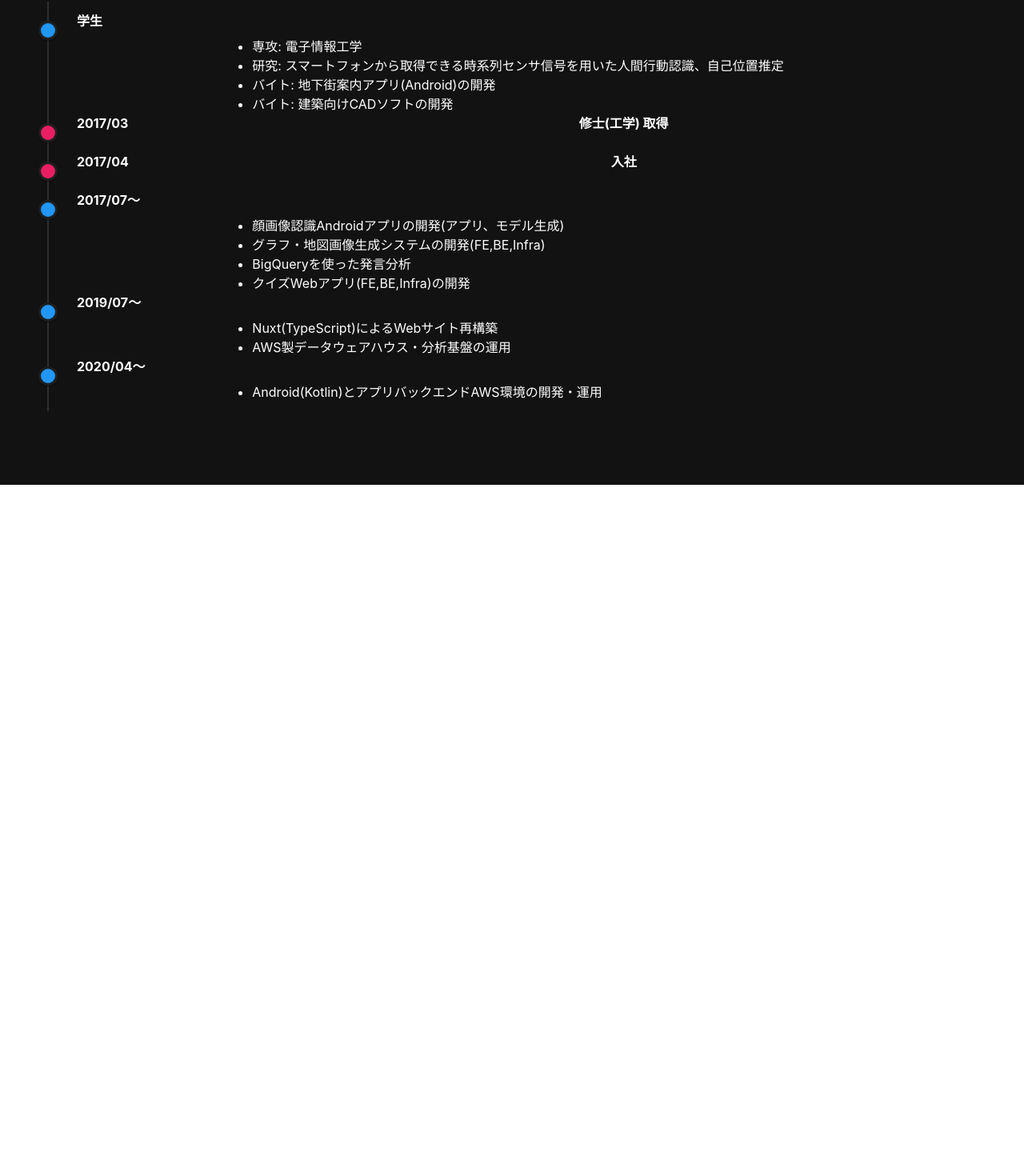
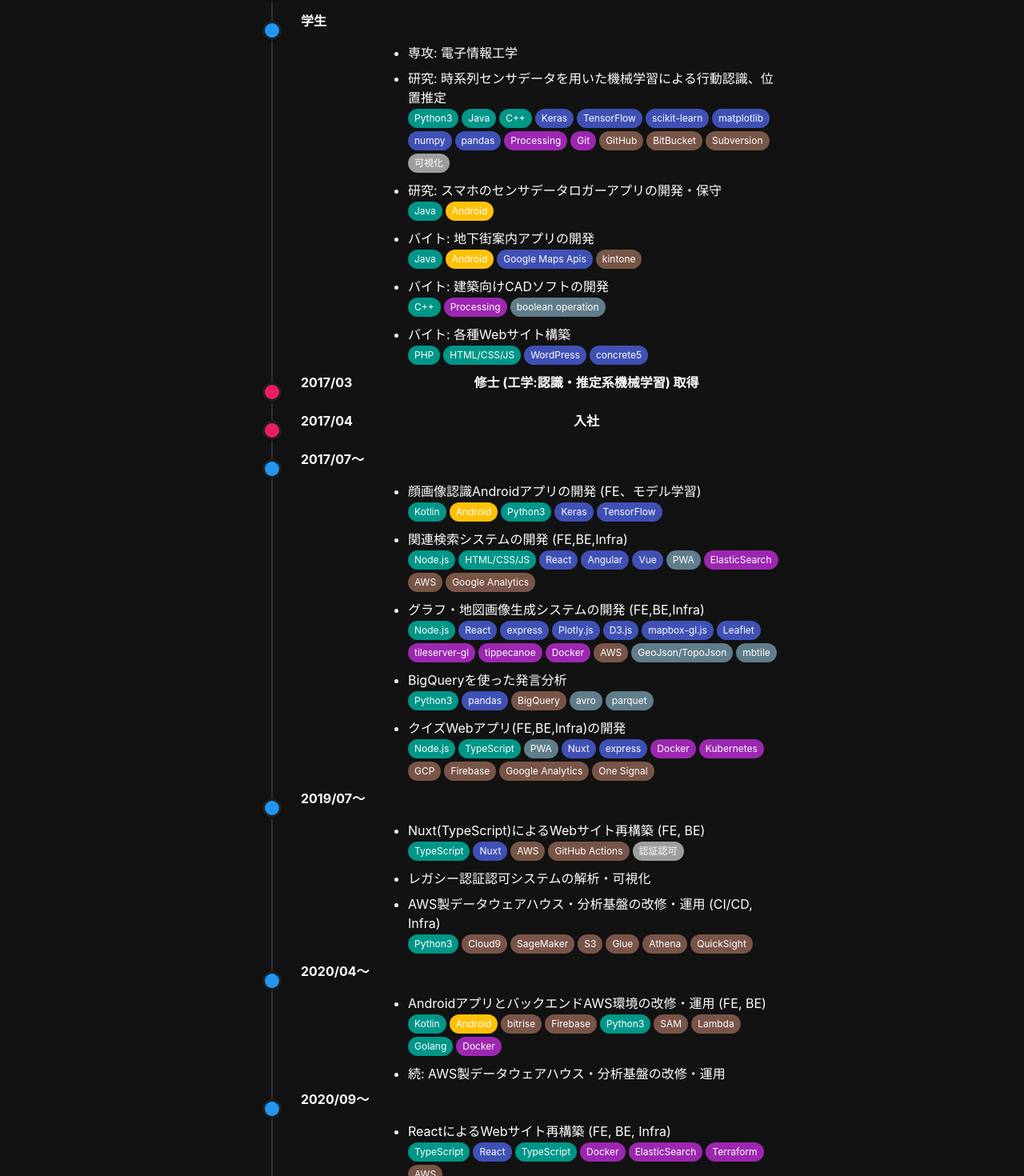
Before and after one commit to icchi-h/icchi-h.github.io, a Vue app: page /timeline in a window 1280 px wide. Shown: the part 194-1664 px from the top of the page at 80% size. Before the commit the page ends 800 px from the top, so only its background shows below. Built offline with nearby package versions, Linux system fonts and the light colour scheme.

Commit message:
Update: Timeline and profile messages

```diff
--- a/src/components/Home.vue
+++ b/src/components/Home.vue
@@ -48,7 +48,7 @@
         >
           <p>都内のメディア企業で働く高専出身エンジニア。</p>
           <p>
-            Web、アプリ(Android)、バックエンド、インフラを広く浅くさわってます。最近はAndroid(Kotlin)や、アプリのAWSバックエンド関連が多い。時々、AWSやGCPでデータウェアハウス・分析用の基盤を扱うことも。
+            Web、アプリ(Android)、バックエンド、インフラを広く浅く扱っています。最近はReact,AWSインフラ関連が多い。時々、AWSやGCPでデータウェアハウス・分析用の基盤を扱うことも。
           </p>
           <p>基本的にソフト・ハード問わず、ものづくり全般が好き。</p>
         </div>
--- a/src/components/Timeline.vue
+++ b/src/components/Timeline.vue
@@ -14,10 +14,45 @@
                 <li>専攻: 電子情報工学</li>
                 <li>
                   研究:
-                  スマートフォンから取得できる時系列センサ信号を用いた人間行動認識、自己位置推定
+                  時系列センサデータを用いた機械学習による行動認識、位置推定<br/>
+                  <v-chip small color="teal" class="chip">Python3</v-chip>
+                  <v-chip small color="teal" class="chip">Java</v-chip>
+                  <v-chip small color="teal" class="chip">C++</v-chip>
+                  <v-chip small color="indigo" class="chip">Keras</v-chip>
+                  <v-chip small color="indigo" class="chip">TensorFlow</v-chip>
+                  <v-chip small color="indigo" class="chip">scikit-learn</v-chip>
+                  <v-chip small color="indigo" class="chip">matplotlib</v-chip>
+                  <v-chip small color="indigo" class="chip">numpy</v-chip>
+                  <v-chip small color="indigo" class="chip">pandas</v-chip>
+                  <v-chip small color="purple" class="chip">Processing</v-chip>
+                  <v-chip small color="purple" class="chip">Git</v-chip>
+                  <v-chip small color="brown" class="chip">GitHub</v-chip>
+                  <v-chip small color="brown" class="chip">BitBucket</v-chip>
+                  <v-chip small color="brown" class="chip">Subversion</v-chip>
+                  <v-chip small color="grey" class="chip">可視化</v-chip>
                 </li>
-                <li>バイト: 地下街案内アプリ(Android)の開発</li>
-                <li>バイト: 建築向けCADソフトの開発</li>
+                <li>研究: スマホのセンサデータロガーアプリの開発・保守<br/>
+                  <v-chip small color="teal" class="chip">Java</v-chip>
+                  <v-chip small color="amber" class="chip">Android</v-chip>
+                </li>
+                <li>バイト: 地下街案内アプリの開発<br/>
+                  <v-chip small color="teal" class="chip">Java</v-chip>
+                  <v-chip small color="amber" class="chip">Android</v-chip>
+                  <v-chip small color="indigo" class="chip">Google Maps Apis</v-chip>
+                  <v-chip small color="brown" class="chip">kintone</v-chip>
+                </li>
+                <li>バイト: 建築向けCADソフトの開発<br/>
+                  <v-chip small color="teal" class="chip">C++</v-chip>
+                  <v-chip small color="purple" class="chip">Processing</v-chip>
+                  <v-chip small color="blue-grey" class="chip">boolean operation</v-chip>
+                </li>
+                <li>
+                  バイト: 各種Webサイト構築<br/>
+                  <v-chip small color="teal" class="chip">PHP</v-chip>
+                  <v-chip small color="teal" class="chip">HTML/CSS/JS</v-chip>
+                  <v-chip small color="indigo" class="chip">WordPress</v-chip>
+                  <v-chip small color="indigo" class="chip">concrete5</v-chip>
+                </li>
               </ul>
             </v-col>
           </v-row>
@@ -31,7 +66,7 @@
             </v-col>
             <!-- <v-col cols="9" class="pa-0"></v-col> -->
             <v-col class="pa-0 text-center" style="word-wrap: break-word;">
-              <h4>修士(工学) 取得</h4>
+              <h4>修士 (工学:認識・推定系機械学習) 取得</h4>
             </v-col>
           </v-row>
         </div>
@@ -58,10 +93,59 @@
             <!-- <v-col cols="9" class="pa-0"></v-col> -->
             <v-col cols="12" sm="10" class="pa-0 pt-2 pt-sm-8" style="word-wrap: break-word;">
               <ul>
-                <li>顔画像認識Androidアプリの開発(アプリ、モデル生成)</li>
-                <li>グラフ・地図画像生成システムの開発(FE,BE,Infra)</li>
-                <li>BigQueryを使った発言分析</li>
-                <li>クイズWebアプリ(FE,BE,Infra)の開発</li>
+                <li>顔画像認識Androidアプリの開発 (FE、モデル学習)<br/>
+                  <v-chip small color="teal" class="chip">Kotlin</v-chip>
+                  <v-chip small color="amber" class="chip">Android</v-chip>
+                  <v-chip small color="teal" class="chip">Python3</v-chip>
+                  <v-chip small color="indigo" class="chip">Keras</v-chip>
+                  <v-chip small color="indigo" class="chip">TensorFlow</v-chip>
+                </li>
+                <li>関連検索システムの開発 (FE,BE,Infra)<br/>
+                  <v-chip small color="teal" class="chip">Node.js</v-chip>
+                  <v-chip small color="teal" class="chip">HTML/CSS/JS</v-chip>
+                  <v-chip small color="indigo" class="chip">React</v-chip>
+                  <v-chip small color="indigo" class="chip">Angular</v-chip>
+                  <v-chip small color="indigo" class="chip">Vue</v-chip>
+                  <v-chip small color="blue-grey" class="chip">PWA</v-chip>
+                  <v-chip small color="purple" class="chip">ElasticSearch</v-chip>
+                  <v-chip small color="brown" class="chip">AWS</v-chip>
+                  <v-chip small color="brown" class="chip">Google Analytics</v-chip>
+                </li>
+                <li>グラフ・地図画像生成システムの開発 (FE,BE,Infra)<br/>
+                  <v-chip small color="teal" class="chip">Node.js</v-chip>
+                  <v-chip small color="indigo" class="chip">React</v-chip>
+                  <v-chip small color="indigo" class="chip">express</v-chip>
+                  <v-chip small color="indigo" class="chip">Plotly.js</v-chip>
+                  <v-chip small color="indigo" class="chip">D3.js</v-chip>
+                  <v-chip small color="indigo" class="chip">mapbox-gl.js</v-chip>
+                  <v-chip small color="indigo" class="chip">Leaflet</v-chip>
+                  <v-chip small color="purple" class="chip">tileserver-gl</v-chip>
+                  <v-chip small color="purple" class="chip">tippecanoe</v-chip>
+                  <v-chip small color="purple" class="chip">Docker</v-chip>
+                  <v-chip small color="brown" class="chip">AWS</v-chip>
+                  <v-chip small color="blue-grey" class="chip">GeoJson/TopoJson</v-chip>
+                  <v-chip small color="blue-grey" class="chip">mbtile</v-chip>
+                </li>
+                <li>BigQueryを使った発言分析<br/>
+                  <v-chip small color="teal" class="chip">Python3</v-chip>
+                  <v-chip small color="indigo" class="chip">pandas</v-chip>
+                  <v-chip small color="brown" class="chip">BigQuery</v-chip>
+                  <v-chip small color="blue-grey" class="chip">avro</v-chip>
+                  <v-chip small color="blue-grey" class="chip">parquet</v-chip>
+                </li>
+                <li>クイズWebアプリ(FE,BE,Infra)の開発<br/>
+                  <v-chip small color="teal" class="chip">Node.js</v-chip>
+                  <v-chip small color="teal" class="chip">TypeScript</v-chip>
+                  <v-chip small color="blue-grey" class="chip">PWA</v-chip>
+                  <v-chip small color="indigo" class="chip">Nuxt</v-chip>
+                  <v-chip small color="indigo" class="chip">express</v-chip>
+                  <v-chip small color="purple" class="chip">Docker</v-chip>
+                  <v-chip small color="purple" class="chip">Kubernetes</v-chip>
+                  <v-chip small color="brown" class="chip">GCP</v-chip>
+                  <v-chip small color="brown" class="chip">Firebase</v-chip>
+                  <v-chip small color="brown" class="chip">Google Analytics</v-chip>
+                  <v-chip small color="brown" class="chip">One Signal</v-chip>
+                </li>
               </ul>
             </v-col>
           </v-row>
@@ -76,8 +160,23 @@
             <!-- <v-col cols="9" class="pa-0"></v-col> -->
             <v-col cols="12" sm="10" class="pa-0 pt-2 pt-sm-8" style="word-wrap: break-word;">
               <ul>
-                <li>Nuxt(TypeScript)によるWebサイト再構築</li>
-                <li>AWS製データウェアハウス・分析基盤の運用</li>
+                <li>Nuxt(TypeScript)によるWebサイト再構築 (FE, BE)<br/>
+                  <v-chip small color="teal" class="chip">TypeScript</v-chip>
+                  <v-chip small color="indigo" class="chip">Nuxt</v-chip>
+                  <v-chip small color="brown" class="chip">AWS</v-chip>
+                  <v-chip small color="brown" class="chip">GitHub Actions</v-chip>
+                  <v-chip small color="grey" class="chip">認証認可</v-chip>
+                </li>
+                <li>レガシー認証認可システムの解析・可視化</li>
+                <li>AWS製データウェアハウス・分析基盤の改修・運用 (CI/CD, Infra)<br/>
+                  <v-chip small color="teal" class="chip">Python3</v-chip>
+                  <v-chip small color="brown" class="chip">Cloud9</v-chip>
+                  <v-chip small color="brown" class="chip">SageMaker</v-chip>
+                  <v-chip small color="brown" class="chip">S3</v-chip>
+                  <v-chip small color="brown" class="chip">Glue</v-chip>
+                  <v-chip small color="brown" class="chip">Athena</v-chip>
+                  <v-chip small color="brown" class="chip">QuickSight</v-chip>
+                </li>
               </ul>
             </v-col>
           </v-row>
@@ -92,7 +191,43 @@
             <!-- <v-col cols="9" class="pa-0"></v-col> -->
             <v-col cols="12" sm="10" class="pa-0 pt-2 pt-sm-8" style="word-wrap: break-word;">
               <ul>
-                <li>Android(Kotlin)とアプリバックエンドAWS環境の開発・運用</li>
+                <li>AndroidアプリとバックエンドAWS環境の改修・運用 (FE, BE)<br/>
+                  <v-chip small color="teal" class="chip">Kotlin</v-chip>
+                  <v-chip small color="amber" class="chip">Android</v-chip>
+                  <v-chip small color="brown" class="chip">bitrise</v-chip>
+                  <v-chip small color="brown" class="chip">Firebase</v-chip>
+                  <v-chip small color="teal" class="chip">Python3</v-chip>
+                  <v-chip small color="brown" class="chip">SAM</v-chip>
+                  <v-chip small color="brown" class="chip">Lambda</v-chip>
+                  <v-chip small color="teal" class="chip">Golang</v-chip>
+                  <v-chip small color="purple" class="chip">Docker</v-chip>
+                </li>
+                <li>続: AWS製データウェアハウス・分析基盤の改修・運用</li>
+              </ul>
+              <!-- <v-chip class="ma-2 ml-0" label small> Android (Kotlin) </v-chip> -->
+            </v-col>
+          </v-row>
+        </div>
+      </v-timeline-item>
+      <v-timeline-item color="blue" small>
+        <div>
+          <v-row>
+            <v-col cols="2" class="pa-0">
+              <h4>2020/09〜</h4>
+            </v-col>
+            <!-- <v-col cols="9" class="pa-0"></v-col> -->
+            <v-col cols="12" sm="10" class="pa-0 pt-2 pt-sm-8" style="word-wrap: break-word;">
+              <ul>
+                <li>ReactによるWebサイト再構築 (FE, BE, Infra)<br/>
+                  <v-chip small color="teal" class="chip">TypeScript</v-chip>
+                  <v-chip small color="indigo" class="chip">React</v-chip>
+                  <v-chip small color="teal" class="chip">TypeScript</v-chip>
+                  <v-chip small color="purple" class="chip">Docker</v-chip>
+                  <v-chip small color="purple" class="chip">ElasticSearch</v-chip>
+                  <v-chip small color="purple" class="chip">Terraform</v-chip>
+                  <v-chip small color="brown" class="chip">AWS</v-chip>
+                </li>
+                <li>続: AWS製データウェアハウス・分析基盤の改修・運用</li>
               </ul>
               <!-- <v-chip class="ma-2 ml-0" label small> Android (Kotlin) </v-chip> -->
             </v-col>
@@ -111,8 +246,18 @@ export default {
 };
 </script>
 
-<style>
+<style lang="scss" scoped>
 .container {
   max-width: 720px;
 }
+
+li {
+  margin: 0.5em;
+}
+
+.chip {
+  margin: 2px 4px 2px 0;
+  padding: 4px 8px;
+}
+
 </style>
```
